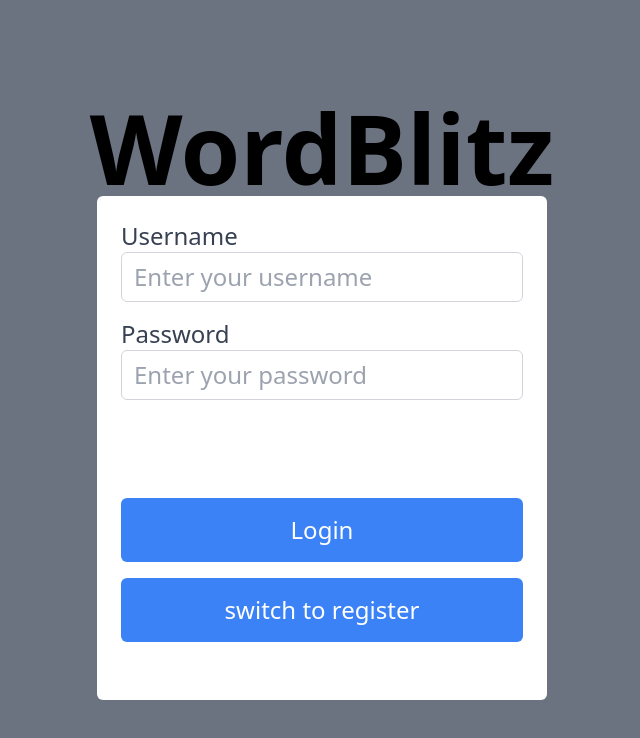
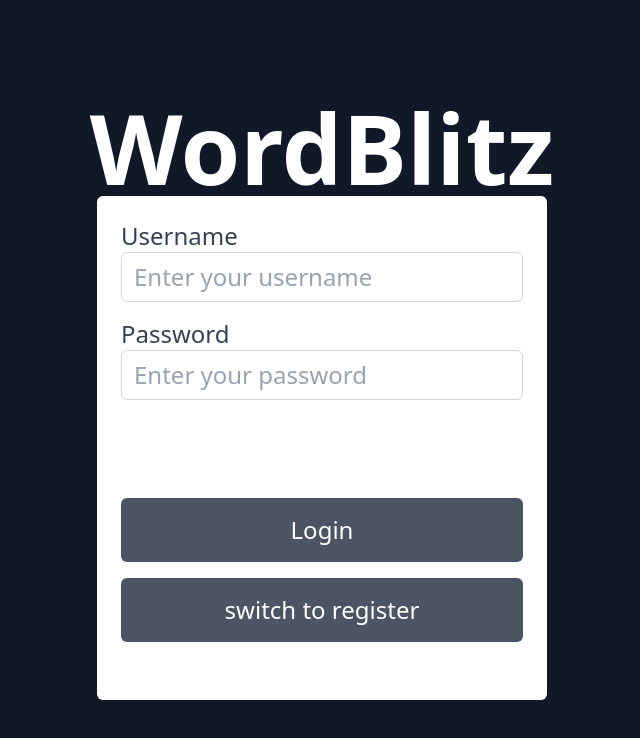
Before and after one commit to RoniGuru/frontend-vite, a React (Vite) app: page /auth in a window 1280 px wide. Shown: the top 738 px of the page, without its empty margins (318-958 px from the left). Built offline with nearby package versions, Linux system fonts and the light colour scheme; no server answers.

Commit message:
auth page color scheme change and title in navbar

```diff
--- a/src/components/Auth/AuthForm.tsx
+++ b/src/components/Auth/AuthForm.tsx
@@ -9,7 +9,7 @@ const AuthForm = () => {
       {login ? <LoginForm /> : <RegisterForm />}
 
       <button
-        className="mt-4 mb-10 w-full bg-blue-500 py-4  rounded-md font-medium hover:bg-blue-700 duration-300 ease-out text-white text-2xl"
+        className="mt-4 mb-10 w-full bg-gray-600 py-4  hover:bg-slate-700 rounded-md font-medium  duration-300 ease-out text-white text-2xl"
         onClick={() => setLogin(!login)}
       >
         {login ? 'switch to register' : 'switch to login'}
--- a/src/components/Auth/LoginForm.tsx
+++ b/src/components/Auth/LoginForm.tsx
@@ -48,7 +48,7 @@ const LoginForm = () => {
       </div>
 
       <button
-        className="  w-full bg-blue-500 py-4  rounded-md font-medium hover:bg-blue-700 duration-300 ease-out text-white"
+        className="  w-full bg-gray-600  hover:bg-slate-700 py-4  rounded-md font-medium  duration-300 ease-out text-white"
         onClick={handleLogin}
       >
         Login
--- a/src/components/Auth/RegisterForm.tsx
+++ b/src/components/Auth/RegisterForm.tsx
@@ -82,7 +82,7 @@ const RegisterForm = () => {
         />
       </div>
       <button
-        className=" w-full bg-blue-500 py-4  rounded-md font-medium hover:bg-blue-700 duration-300 ease-out text-white"
+        className=" w-full bg-gray-600  hover:bg-slate-700 py-4  rounded-md font-medium  duration-300 ease-out text-white"
         onClick={handleRegister}
       >
         Register
--- a/src/components/UI/NavBar.tsx
+++ b/src/components/UI/NavBar.tsx
@@ -5,7 +5,8 @@ const NavBar = () => {
 
   return (
     <nav className="w-full h-16 absolute top-0 left-0  ">
-      <div className="flex items-center justify-end h-full px-6">
+      <div className="flex items-center justify-between h-full px-6">
+        <h1 className="text-4xl font-bold font-sans text-white">WordBlitz</h1>
         <button
           className="px-6 py-2 bg-red-600 hover:bg-red-700 text-white font-medium rounded-lg transition-all duration-200 hover:shadow-lg hover:shadow-red-500/25 active:scale-95"
           onClick={logout}
--- a/src/components/UI/Title.tsx
+++ b/src/components/UI/Title.tsx
@@ -1,5 +1,5 @@
 const Title = () => {
-  return <h1 className="text-8xl font-bold font-sans">WordBlitz</h1>;
+  return <h1 className="text-8xl font-bold font-sans text-white">WordBlitz</h1>;
 };
 
 export default Title;
--- a/src/pages/Auth.tsx
+++ b/src/pages/Auth.tsx
@@ -3,7 +3,7 @@ import Title from '../components/UI/Title';
 
 const Auth = () => {
   return (
-    <div className="bg-gray-500 h-screen w-screen items-center justify-center flex   ">
+    <div className=" h-screen w-screen items-center justify-center flex   ">
       <div className="flex justify-between items-center flex-col h-3/4 w-full">
         <Title />
         <AuthForm />
```
Also changed, not shown: 1 other file (tests, documents, lock files or other folders).
